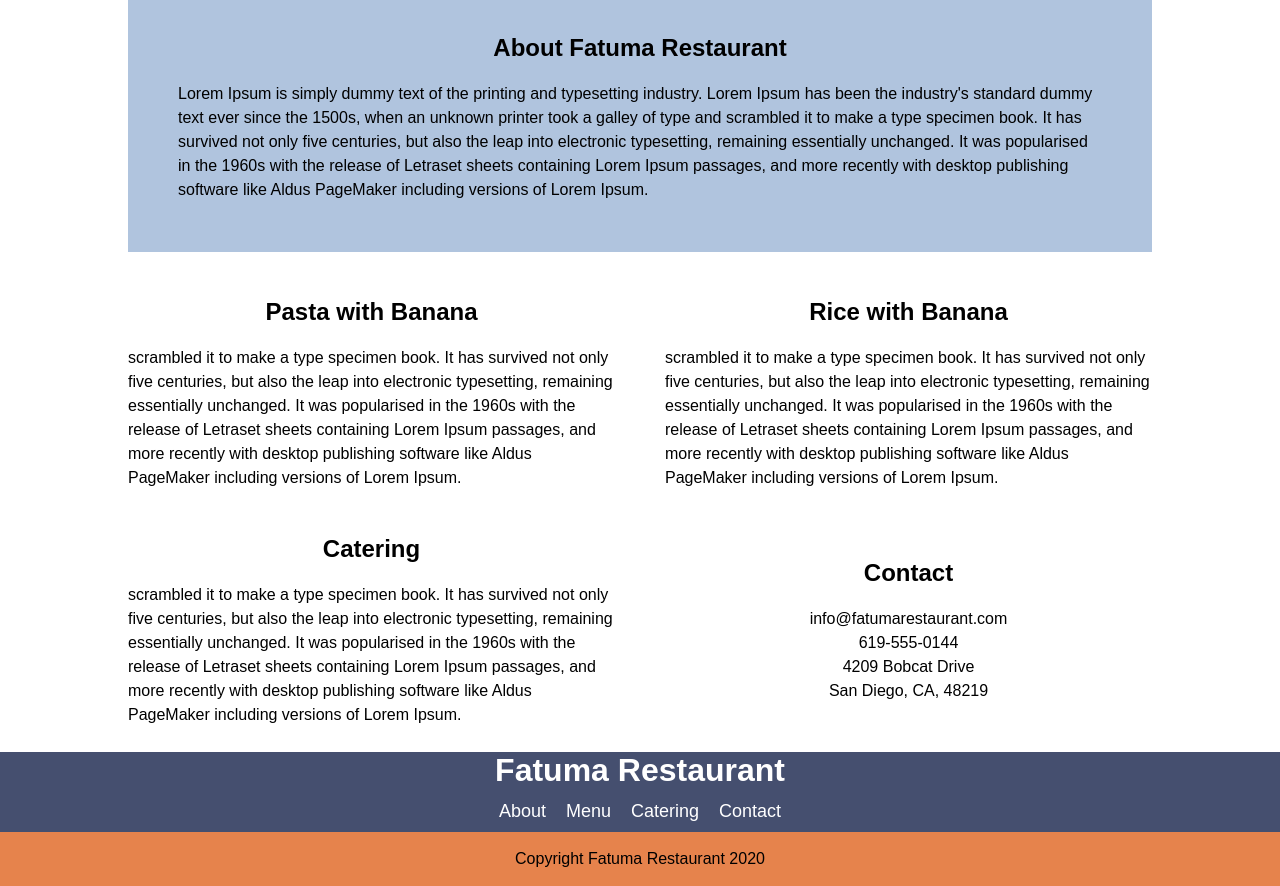
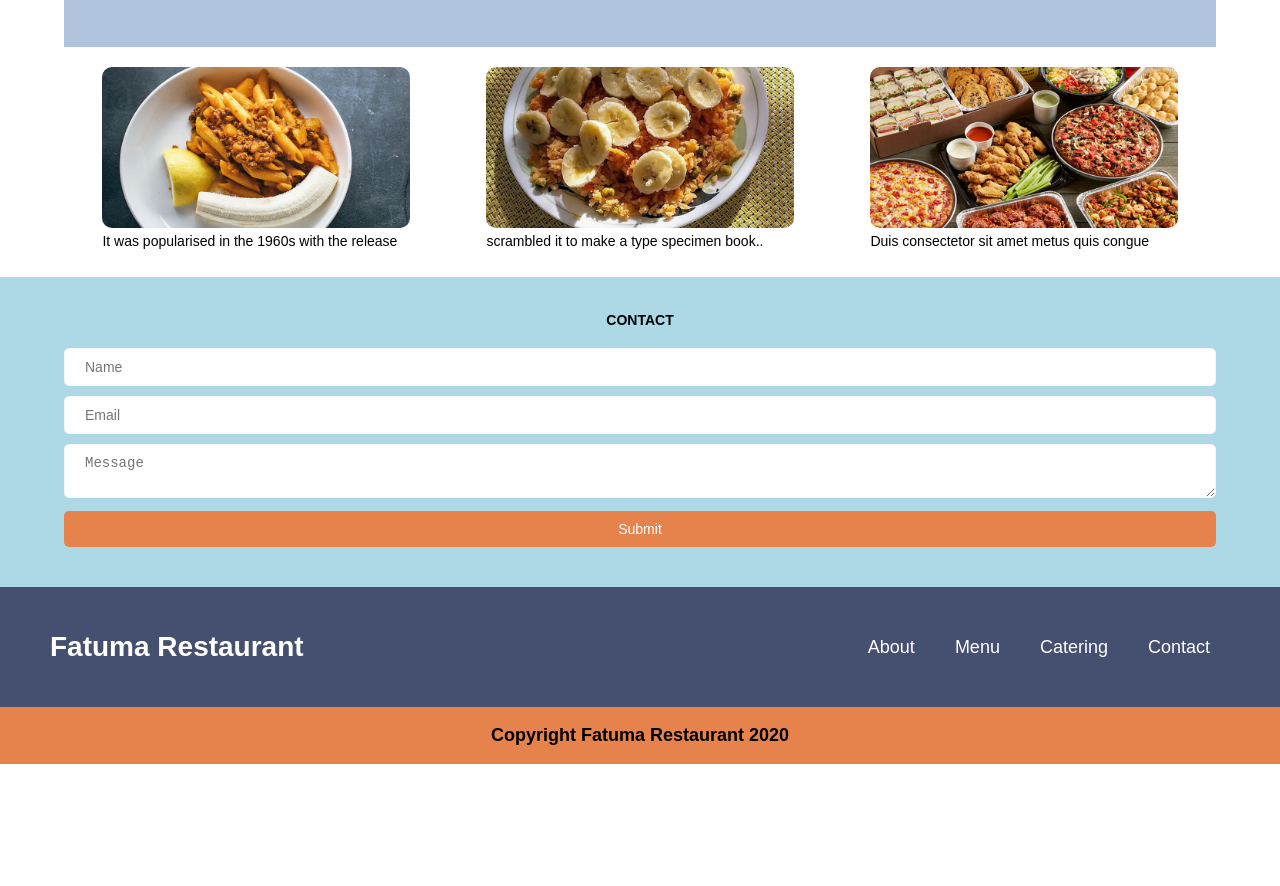
Before and after one commit to Suleiman-Oz/gabi-school-9, a plain HTML site: page Week-2/Week2_Advanced_CSS-main/index.html in a window 1280 px wide. Shown: the part 666-1552 px from the top of the page. After the commit the page ends 1430 px from the top, so only its background shows below. Drawn offline with Linux system fonts and the light colour scheme.

Commit message:
finished Week2 and started Week3

```diff
--- a/Week-2/Week2_Advanced_CSS-main/index.html
+++ b/Week-2/Week2_Advanced_CSS-main/index.html
@@ -53,61 +53,33 @@
     </section>
 
     <main>
-        <div class="container">
-            <section class="left">
-                <!-- content -->
-                <div class="pasta box">
-                    <h2 class="pasta-h2">Pasta with Banana</h2>
-                    <p class="pasta-para">
-                        scrambled it to make a type specimen book. It has survived not only five centuries, but also the
-                        leap into
-                        electronic typesetting, remaining essentially unchanged. It was popularised in the 1960s with
-                        the release of
-                        Letraset sheets containing Lorem Ipsum passages, and more recently with desktop publishing
-                        software like Aldus
-                        PageMaker including versions of Lorem Ipsum.
-                    </p>
+        <section class="showcase">
+            <div class="show-wrapper">
+                <div>
+                    <img src="assets/images/pasta_banana.jpg" alt="">
+                    <p>It was popularised in the 1960s with the release</p>
                 </div>
-
-                <div class="rice box">
-                    <h2 class="rice-h2">Rice with Banana</h2>
-                    <p class="rice-para">
-                        scrambled it to make a type specimen book. It has survived not only five centuries, but also the
-                        leap into
-                        electronic typesetting, remaining essentially unchanged. It was popularised in the 1960s with
-                        the release of
-                        Letraset sheets containing Lorem Ipsum passages, and more recently with desktop publishing
-                        software like Aldus
-                        PageMaker including versions of Lorem Ipsum.
-                    </p>
+                <div>
+                    <img src="assets/images/rice_banana.jpg" alt="">
+                    <p>scrambled it to make a type specimen book..</p>
                 </div>
-            </section>
-
-            <section class="right">
-                <div class="cate box">
-                    <h2 class="cate-h2">Catering</h2>
-                    <p class="cate-para">
-                        scrambled it to make a type specimen book. It has survived not only five centuries, but also the
-                        leap into
-                        electronic typesetting, remaining essentially unchanged. It was popularised in the 1960s with
-                        the release of
-                        Letraset sheets containing Lorem Ipsum passages, and more recently with desktop publishing
-                        software like Aldus
-                        PageMaker including versions of Lorem Ipsum.
-                    </p>
+                <div>
+                    <img src="assets/images/catering.jpg" alt="">
+                    <p>Duis consectetor sit amet metus quis congue</p>
                 </div>
-
-                <div class="contact box">
-                    <h2>Contact</h2>
-                    <div class="info-detial">
-                        <p>info@fatumarestaurant.com</p>
-                        <p>619-555-0144</p>
-                        <p>4209 Bobcat Drive</p>
-                        <p>San Diego, CA, 48219</p>
-                    </div>
+            </div>
+        </section>
+        <section class="form">
+            <form action="" class="form-contact">
+                <h2>Contact</h2>
+                <div class="form-content">
+                    <input type="text" name="text" id="text" placeholder="Name">
+                    <input type="email" name="email" id="email" placeholder="Email">
+                    <textarea name="t-area" id="t-area" placeholder="Message"></textarea>
+                    <button class="btn">Submit</button>
                 </div>
-            </section>
-        </div>
+            </form>
+        </section>
     </main>
 
     <!-- footer -->
@@ -132,4 +104,5 @@
 
 
 </body>
+
 </html>
--- a/Week-2/Week2_Advanced_CSS-main/styles.css
+++ b/Week-2/Week2_Advanced_CSS-main/styles.css
@@ -4,6 +4,7 @@
   padding: 0;
   margin: 0;
   box-sizing: border-box;
+  font-size: 14px;
 }
 body {
   font-family: Arial;
@@ -11,26 +12,34 @@ body {
 p {
   line-height: 1.5;
 }
+img {
+  width: 65%;
+  border-radius: 10px;
+}
 
 /* Header Style */
 .nav-cont {
   background-color: #454f6f;
   color: #fff;
-    height: 80px;
+  height: 120px;
   display: flex;
   justify-content: space-between;
   align-items: center;
   flex-direction: column;
 }
+.nav-cont .logo {
+  font-size: 28px;
+  padding-top: 20px;
+}
 .navbar {
-    padding-bottom: 10px;
+  padding-bottom: 20px;
 }
 .navbar ul {
   display: flex;
   align-items: center;
 }
 .navbar ul li {
-    padding: 0 10px;
+  padding: 0 20px;
   list-style: none;
 }
 .navbar ul li a {
@@ -48,7 +57,7 @@ p {
 .main-hero {
   background-color: #e6834c;
   display: flex;
-    justify-content: space-between;
+  justify-content: space-evenly;
   align-items: center;
   flex-direction: column;
 }
@@ -75,38 +84,65 @@ p {
   font-weight: bolder;
 }
 
-
 /* Main style */
 
-main {
+.showcase div {
+  display: flex;
+  justify-content: center;
+  align-items: center;
+  flex-direction: column;
+}
+.show-wrapper {
+  width: 100%;
+  margin: 50px auto;
+}
+.show-wrapper p {
   width: 80%;
-    margin: 2% auto;
+  text-align: left;
 }
-.container {
-    width: 100%;
-    /* display: flex; */
+.show-wrapper div {
+  margin-bottom: 25px;
 }
-.left, .right {
+.show-wrapper div img {
+  width: 80%;
+}
+
+/* Form Content */
+
+.form-contact {
+  background-color: lightblue;
+  text-align: center;
   display: flex;
+  justify-content: center;
   align-items: center;
-    margin: 25px 0;
-    gap: 50px;
+  flex-direction: column;
+  padding: 35px 0;
+  /*  */
 }
-.left > div, .right > div {
-    width: 50%;
+.form-contact h2 {
+  padding-bottom: 15px;
+  text-transform: uppercase;
 }
-.right .contact {
-    text-align: center;
+input,
+textarea,
+.btn {
+  width: 80%;
+  padding: 10px 20px;
+  margin: 5px 0;
+  border: 1px solid whitesmoke;
+  border-radius: 5px;
+  outline: none;
 }
-.box h2 {
-    margin: 20px 0;
-    text-align: center;
+.btn {
+  background-color: #e6834c;
+  color: #fff;
+  border: none;
 }
 
 /* About Style */
 
 .about {
-    width: 80%;
+  width: 90%;
   margin: 20px auto;
   padding: 50px;
   background-color: lightsteelblue;
@@ -116,7 +152,6 @@ main {
   margin-bottom: 20px;
 }
 
-
 /* Footer */
 
 .copyright {
@@ -124,3 +159,71 @@ main {
   background-color: #e6834c;
   padding: 15px 0;
 }
+
+/* Copyright */
+.copyright p {
+  font-size: 18px;
+  font-weight: bold;
+  text-align: center;
+}
+
+
+/* Media Query */
+
+@media (min-width: 568px)  {
+  .nav-cont {
+    flex-direction: row;
+    align-items: center;
+    padding: 0 50px;
+  }
+  .nav-cont .logo {
+    padding-top: 0px;
+  }
+  .navbar {
+    padding-bottom: 0px;
+  }
+  .main-hero {
+    flex-direction: row;
+
+  }
+  .main-hero .main-detail {
+    text-align: left;
+  }
+  .main-hero div:first-child, .img-hero img {
+    padding: 20px;
+  }
+  .main-hero div img {
+    padding-left: 0px;
+    margin-right: 20px;
+  }
+  .showcase div {
+    flex-direction: row;
+  }
+  .show-wrapper  {
+    width: 90%;
+    margin: 0 auto;
+    display: flex;
+    margin-right: 2%;
+  }
+  .show-wrapper div {
+    flex-direction: row;
+    display: inline-block;
+    /* width: 33%; */
+  }
+
+  .left,
+  .right {
+    flex-direction: row;
+  }
+  form {
+    width: 100%;
+    background-color: darkblue;
+    margin: 0 auto;
+  }
+  .form-content {
+    width: 100%;
+  }
+  input, textarea, .btn {
+    width: 90%;
+  }
+}
```
Also changed, not shown: Week-3/Introduction-to-JavaScript-main/index.html (added, +11 -0 lines), Week-3/Introduction-to-JavaScript-main/index.js (added, +121 -0 lines), 2 other files. Lines whose indentation alone changed are shown as unchanged.
